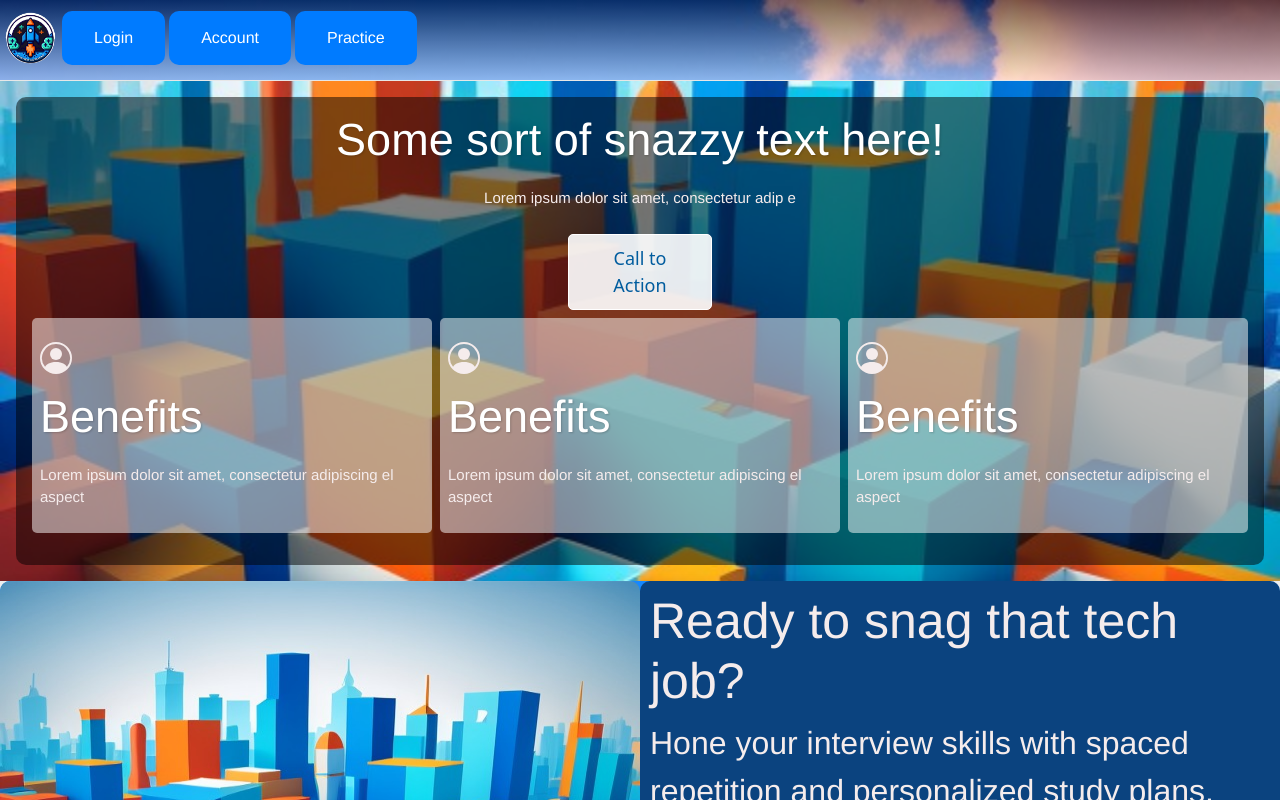
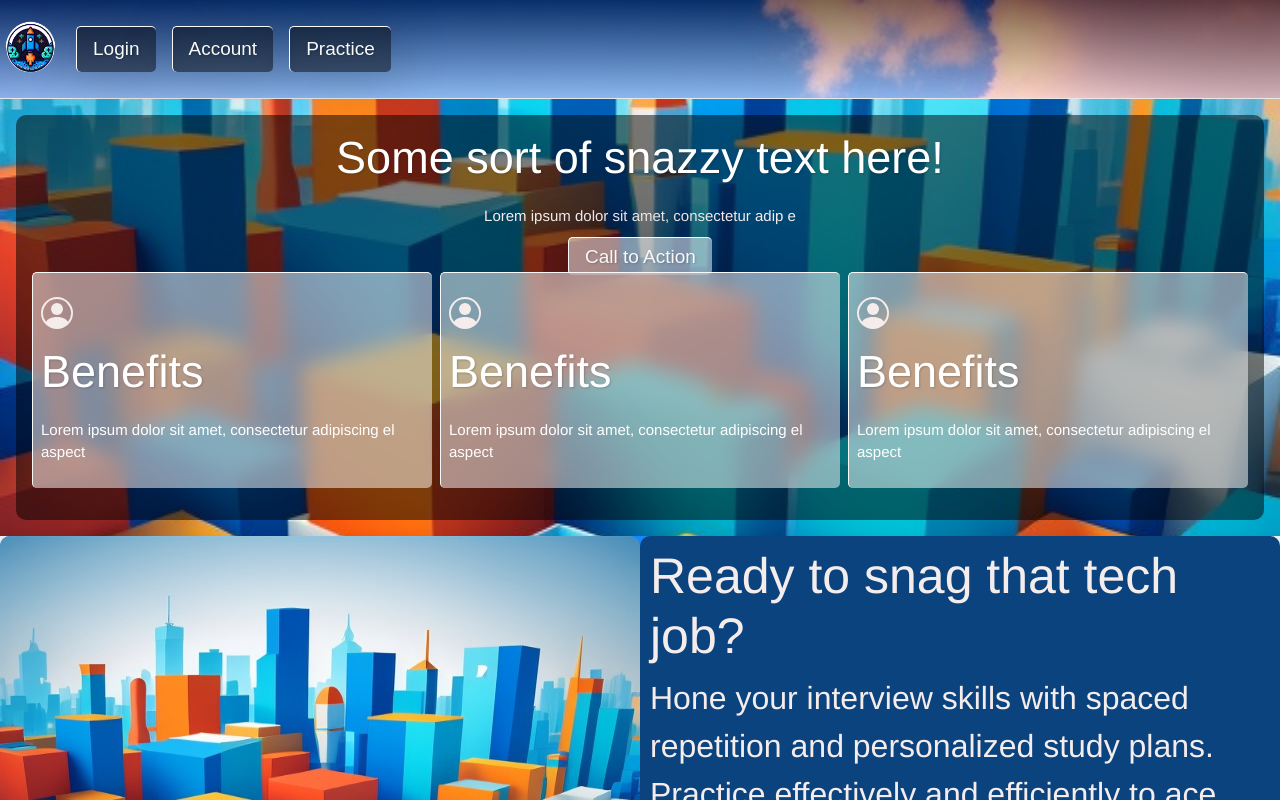
Before and after one commit to DreadlockDrew/igefrontend, a React (Create React App) app: page / in a window 1280 px wide. Shown: the top 800 px of the page. Built offline with nearby package versions, Linux system fonts and the light colour scheme.

Commit message:
navbar and home css

```diff
--- a/src/components/HomePage.js
+++ b/src/components/HomePage.js
@@ -7,7 +7,7 @@ const HomePage = () => (
                 <div className="hero-content">
                     <h2>Some sort of snazzy text here!</h2>
                     <p>Lorem ipsum dolor sit amet, consectetur adip e</p>
-                    <a className="btn">Call to Action</a>
+                    <a className="button">Call to Action</a>
                 </div>
                 <section className='inner-hero-flex'>
                     <div className="inner-hero-section">
--- a/src/components/navigation/PrimaryNavbar.js
+++ b/src/components/navigation/PrimaryNavbar.js
@@ -13,13 +13,13 @@ const PrimaryNavbar = () => {
                 <img src="images/igelogo.png" alt="Logo" style={{maxWidth: '60px', maxHeight: '60px'}}/>
             </Link>
             <Link to="/login" className="primary-navbar__link">
-            <button className="primary-navbar__button">Login</button>
+            <button className="button button-dark">Login</button>
             </Link>
             <Link to="/account" className="primary-navbar__link">
-                <button className="primary-navbar__button">Account</button>
+                <button className="button button-dark">Account</button>
             </Link>
             <Link to="/practice" className="primary-navbar__link">
-                <button className="primary-navbar__button">Practice</button>
+                <button className="button button-dark">Practice</button>
             </Link>
         </nav>
     );
--- a/src/css/HomePage.css
+++ b/src/css/HomePage.css
@@ -40,7 +40,7 @@ h2 {
   color:#fff;
   font-size:3em;
   text-shadow: 1px 1px 2px rgba(20, 20, 20, 0.2);
-  margin:0 0 20px;
+  margin: 0 0 20px;
 }
 
 a.btn {
@@ -56,9 +56,15 @@ a.btn {
 
 .inner-hero-section {
     background:rgba(255,255,255,0.5);
+    backdrop-filter: blur(10px);
     border-radius: 5px;
     padding: .5rem;
     margin-bottom: 1rem;
+    border-left: 1px solid #f9f9f9;
+    border-top: 1px solid #f9f9f9;
+}
+.inner-hero-section p {
+    color: #fff;
 }
 .inner-hero-section svg {
     width: 32px;
--- a/src/css/PrimaryNavBar.css
+++ b/src/css/PrimaryNavBar.css
@@ -1,5 +1,7 @@
 .primary-navbar {
     display: flex;
+    gap: 1rem;
+    align-items: center;
     justify-content: left;
     padding: 10px 0;
     border-bottom: 1px solid #e7e7e7;
--- a/src/css/index.css
+++ b/src/css/index.css
@@ -12,3 +12,39 @@ code {
   font-family: source-code-pro, Menlo, Monaco, Consolas, 'Courier New',
     monospace;
 }
+
+body a {
+  text-decoration: none;
+}
+
+.button {
+  font-family: 'Montserrat', sans-serif;
+  font-size: 22px;
+  text-align: center;
+  color: #f9f9f9;
+  width: 100%;
+  font-size: 19px;
+  width: fit-content;
+  background: rgba(255,255,255,.5);
+  padding: .5rem 1rem;
+  margin-block: 1rem;
+  border: none;
+  border-left: 1px solid #f9f9f9;
+  border-top: 1px solid #f9f9f9;
+  border-radius: 5px;
+  backdrop-filter: blur(100px);
+  box-shadow: 4px 4px 60px rgba(0,0,0,0.2);
+  font-weight: 500;
+  transition: all 0.2s ease-in-out;
+  text-shadow: 1px 1px 2px rgba(0,0,0,0.2);
+}
+
+.button:hover {
+  color: #fff;
+  padding: .6rem 1.1rem;
+  cursor: pointer;
+}
+
+.button-dark {
+  background: rgba(5, 5, 5,.5);
+}
```
